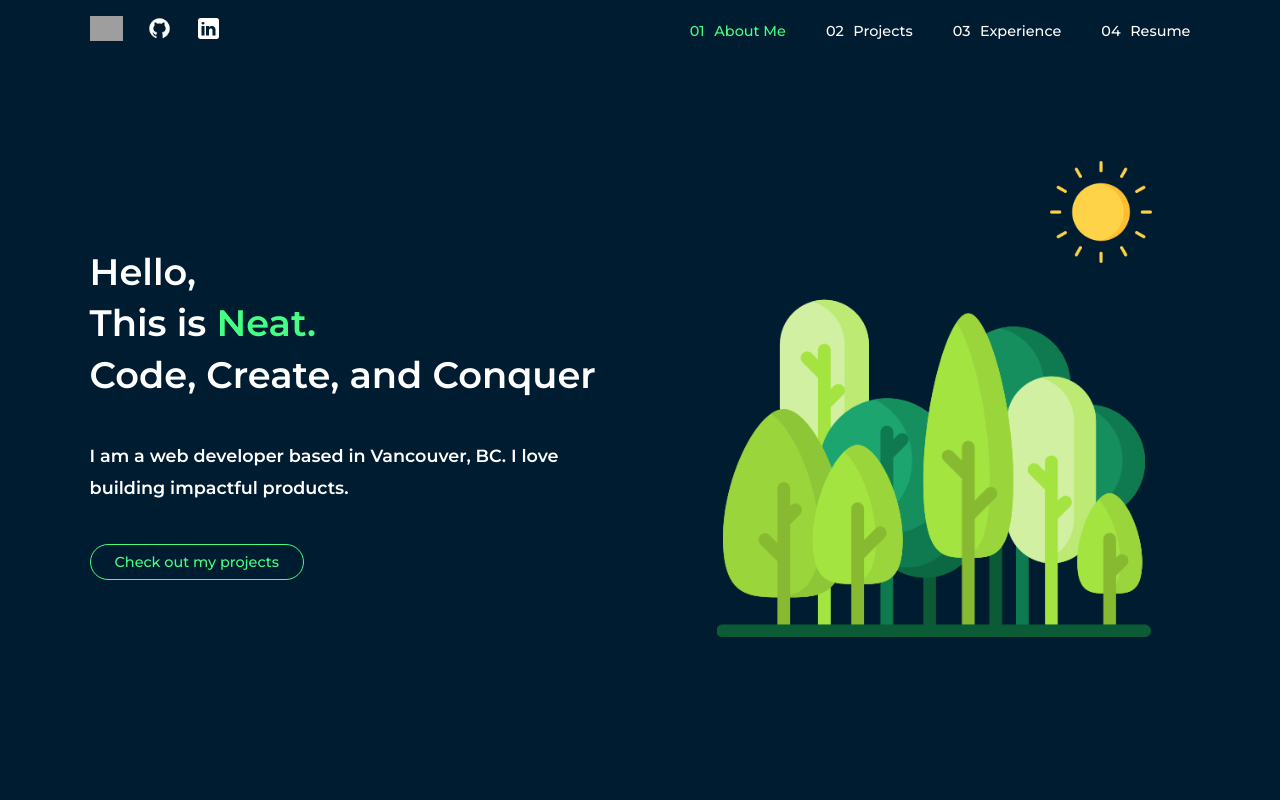
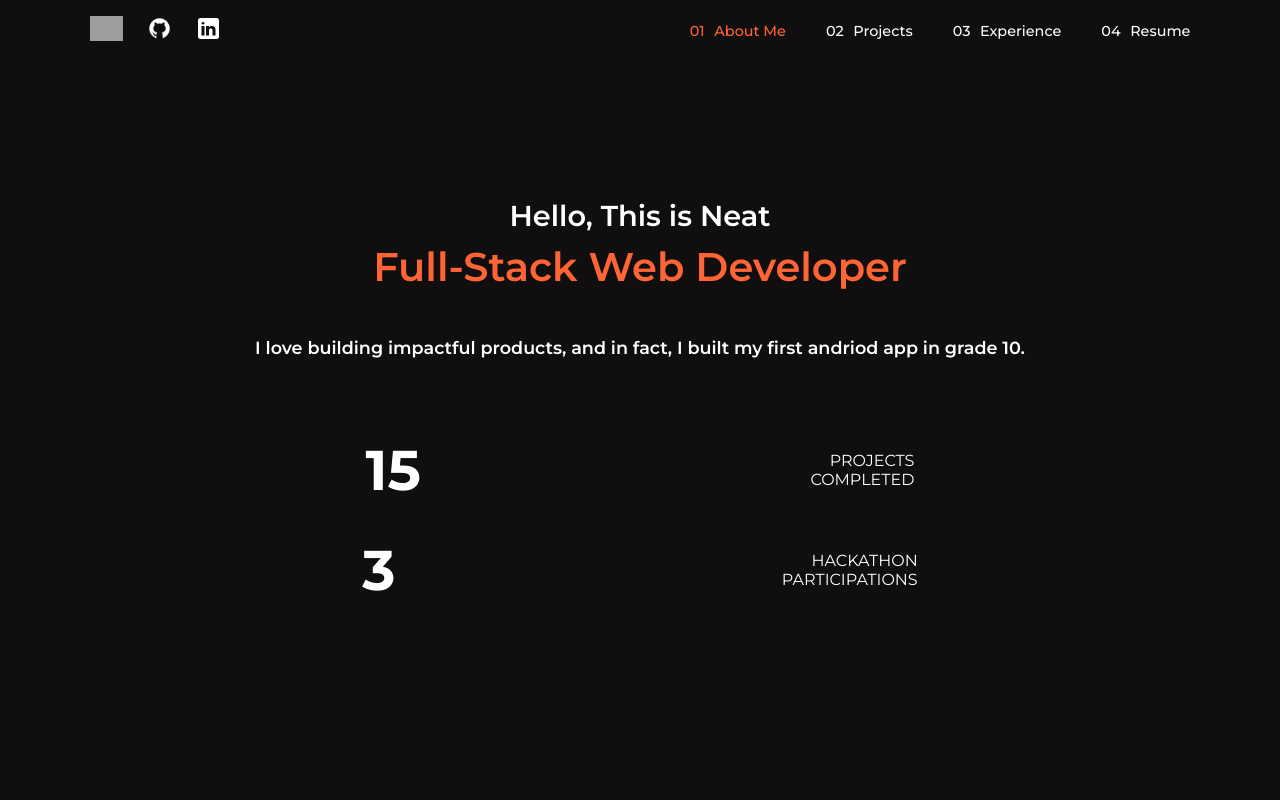
Before and after one commit to pichsophaneatdy/Portfolio-Next.js, a Next.js app: page / in a window 1280 px wide. Shown: the top 800 px of the page. Built offline with nearby package versions, Linux system fonts and the light colour scheme; grey boxes are pictures that could not be loaded.

Commit message:
Redesigned Hero Section

```diff
--- a/components/FeatureProject/FeatureProject.module.scss
+++ b/components/FeatureProject/FeatureProject.module.scss
@@ -36,7 +36,7 @@
         gap: 0.5rem;
     }
     &__item {
-        width: 25%;
+        width: 31%;
         background-color: rgba(white, 0.1);
         color: white;
         padding: 0.2rem 0.5rem;
--- a/components/Hero/Hero.module.scss
+++ b/components/Hero/Hero.module.scss
@@ -2,48 +2,41 @@
 @use "../../styles/_variables" as *;
 .hero {
     display: flex;
+    flex-direction: column;
     height: 88vh;
-    &__left {
+    justify-content: center;
+    &__container1 {
         padding: 0 1.5rem;
         display: flex;
         flex-direction: column;
         justify-content: center;
+        text-align: center;
+    }
+    &__title{
+        font-size: 2rem;
+        font-weight: 600;
+        line-height: 2.6rem;
+        color: $green;
         @include tablet{
-            padding-left: 7%;
-            width: 50%;
+            font-size: 2.3rem;
         }
         @include desktop{
-            display: flex;
-            flex-direction: column;
-            justify-content: center;
+            font-size: 2.5rem;
+            line-height: 3.2rem;
         }
     }
-    &__right {
+    &__full__title {
         display: none;
-        @include tablet {
-            display: flex;
-            flex-direction: column;
-            justify-content: center;
-            align-items: flex-end;
-            padding-right: 2.5rem;
+        @include tablet{
+            display: inline;
         }
     }
-    &__sun {
-        width: 100px;
-    }
-    &__forest {
-        width: 85%;
-        max-width: 435px;
-        @include desktop{
-            max-width: 600px;
-        }
-    }
-    &__title{
-        font-size: 1.7rem;
+    &__subtitle {
+        font-size: 1.2rem;
         font-weight: 600;
         line-height: 2.6rem;
         @include desktop{
-            font-size: 2.3rem;
+            font-size: 1.8rem;
             line-height: 3.2rem;
         }
     }
@@ -66,13 +59,13 @@
         color: $green;
     }
     &__btn {
-        border: solid 1.5px $green;
+        border: solid 2px $green;
         background-color: transparent;
         color: $green;
         padding: 0.5rem 1.5rem;
         border-radius: 25px;
         font-family: 'Montserrat', sans-serif;
-        font-weight: 500;
+        font-weight: 600;
         font-size: 0.8rem;
         cursor: pointer;
         @include desktop {
@@ -80,4 +73,35 @@
             width: fit-content;
         }
     }
+    &__statistic{
+        font-size: 3.5rem;
+        font-weight: bolder;
+        &__detail {
+            font-weight: 700;
+        }
+    }
+    &__block{
+        display: block;
+    }
+    &__container2{
+        display: flex;
+        flex-direction: column;
+        margin: 2rem 0;
+        @include desktop{
+            display: row;
+        }
+    }
+    &__container3{
+        display: flex;
+        align-items: center;
+        justify-content: space-evenly;
+        gap: 1.5rem;
+        text-align: end;
+    }
+    &__container4{
+        display: flex;
+        flex-direction: column;
+        gap: 2rem;
+    }
+
 }
--- a/components/Hero/Hero.tsx
+++ b/components/Hero/Hero.tsx
@@ -21,8 +21,8 @@ const Hero = () => {
     }
     return (
         <div className={styles.hero}>
-            {/* Description on the left */}
-            <div className={styles.hero__left}>
+            {/* Container 1: Name, Role, Description */}
+            <div className={styles.hero__container1}>
                 <motion.div
                     initial={{opacity: 0}}
                     animate={{opacity:100}}
@@ -31,9 +31,8 @@ const Hero = () => {
                     }}
                     className={styles.hero__desc}
                 >
-                    <p className={styles.hero__title}>Hello,</p>
-                    <p className={styles.hero__title}>This is <span className={styles.hero__name}>Neat.</span></p>
-                    <p className={styles.hero__title}>Code, Create, and Conquer</p>
+                    <p className={styles.hero__subtitle}>Hello, This is Neat</p>
+                    <p className={styles.hero__title}><span className={styles.hero__full__title}>Full-Stack </span>Web Developer</p>
                 </motion.div>
                 <motion.p
                     initial={{opacity: 0}}
@@ -44,9 +43,9 @@ const Hero = () => {
                     }}
                     className={styles.hero__detail}
                 >
-                    I am a web developer based in Vancouver, BC. I love building impactful products.
+                    I love building impactful products, and in fact, I built my first andriod app in grade 10.
                 </motion.p>
-                <Link href="/projects">
+                {/* <Link href="/projects">
                     <motion.button
                         variants={buttonVariants}
                         initial="initial"
@@ -55,50 +54,23 @@ const Hero = () => {
                         className={styles.hero__btn}>
                         Check out my projects
                     </motion.button>
-                </Link>
+                </Link> */}
             </div>
-            {/* Images on the right */}
-            <div className={styles.hero__right}>
-                <motion.img
-                    src="/assets/sun.png"
-                    alt="sun"
-                    className={styles.hero__sun}
-                    initial={{
-                        x: 300
-                    }}
-                    animate={{
-                        x: 0
-                    }}
-                    transition={{
-                        delay: 1.5,
-                        duration: 1
-                    }}
-                    whileInView={{
-                        scale: [1,1.1,1,1.1,1],
-                        y: [-30,0,-30],
-                        transition: {
-                            duration: 6,
-                            repeat: Infinity
-                        }
-                    }}
-                >
-                </motion.img>
-                <motion.img
-                    initial={{
-                        scale: 0
-                    }}
-                    animate={{
-                        scale: 1
-                    }}
-                    transition={{
-                        delay: 1.5,
-                        duration: 2
-                    }}
-                    src="/assets/forests.png"
-                    alt="sun"
-                    className={styles.hero__forest}
-                >
-                </motion.img>
+            {/* Achievement + Techstack Container */}
+            <div className={styles.hero__container2}>
+                <div className={styles.hero__container4}>
+                    {/* Projects completed */}
+                    <div className={styles.hero__container3}>
+                        <p className={styles.hero__statistic}>15</p>
+                        <p className={styles.hero__statictic__detail}><span className={styles.hero__block}>PROJECTS</span> COMPLETED</p>
+                    </div>
+                    {/* Hackathons */}
+                    <div className={styles.hero__container3}>
+                            <p className={styles.hero__statistic}>3</p>
+                            <p className={styles.hero__statictic__detail}><span className={styles.hero__block}>HACKATHON</span> PARTICIPATIONS</p>
+                    </div>
+                </div>
+                {/* Techstacks */}
             </div>
     </div>
     )
--- a/pages/experience/index.tsx
+++ b/pages/experience/index.tsx
@@ -43,9 +43,9 @@ const Experience = (props: {experience: Experience[]}) => {
                     experience?.map((experience, index) => {
                         return (
                             <motion.div
-                                initial={{y:700}}
-                                animate={{y:0}}
-                                transition={{duration: 2, delay: index+1}}
+                                initial={{x:1000}}
+                                animate={{x:0}}
+                                transition={{duration: 2, delay: index+0.5}}
                                 key={index}
                                 className={styles.experience__item}
                             >
--- a/pages/projects/index.tsx
+++ b/pages/projects/index.tsx
@@ -104,6 +104,7 @@ const Projects = (props: {projects: Project[]}) => {
 
 export async function getStaticProps() {
     const projects = await getAllProjects();
+    console.log(projects.length)
     return {
         props: {projects: projects}
     }
--- a/styles/__mixins.scss
+++ b/styles/__mixins.scss
@@ -49,7 +49,6 @@
     }
 }
 @mixin header {
-    background-color: $blue;
     color: $blue;
     display: flex;
     align-items: center;
--- a/styles/__variables.scss
+++ b/styles/__variables.scss
@@ -1,5 +1,3 @@
 // colors
-$blue : #001C30;
-$red: #FE4545;
-$yellow: #FAFF13;
-$green : #45FE84;
+$blue : #100E0E;
+$green : #FF6534;
--- a/styles/globals.css
+++ b/styles/globals.css
@@ -12,7 +12,7 @@ body {
 
 body {
   color: white;
-  background: #001C30;
+  background: #100E0E;
 }
 
 a {
```
